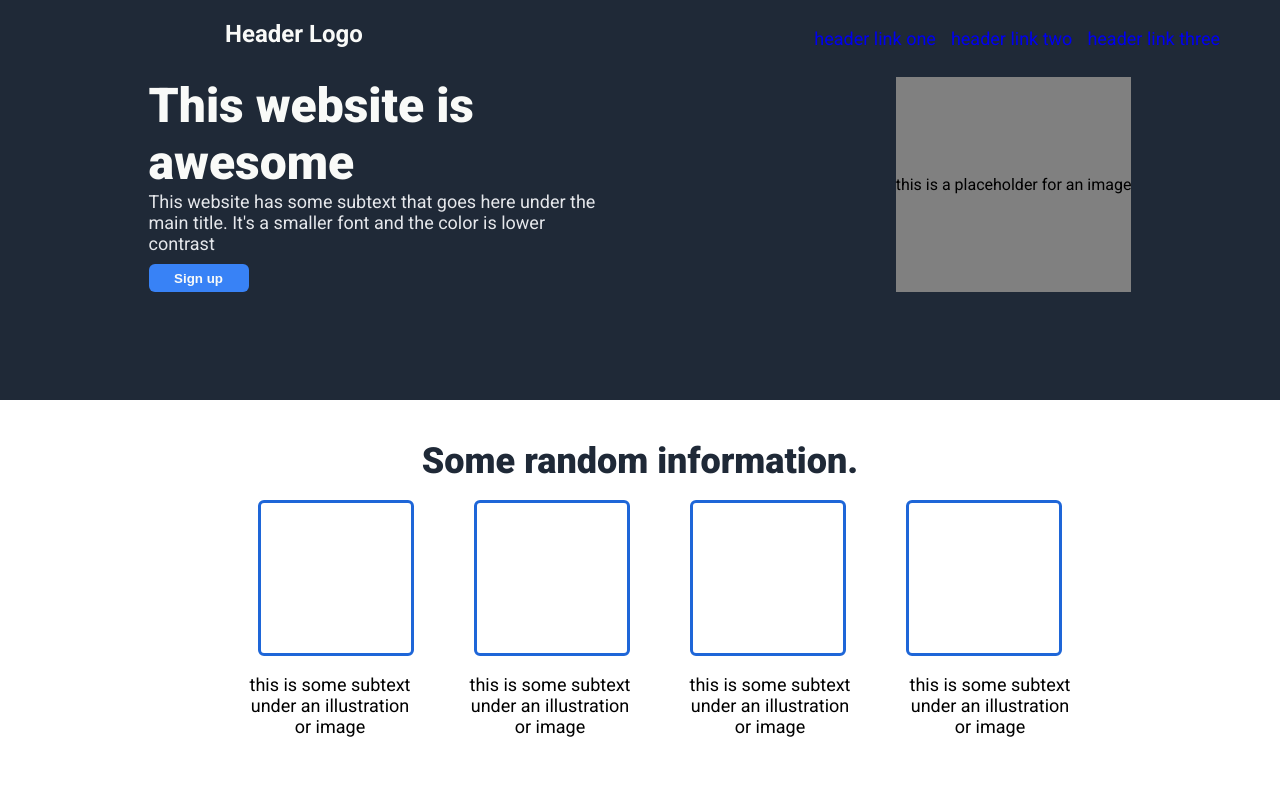
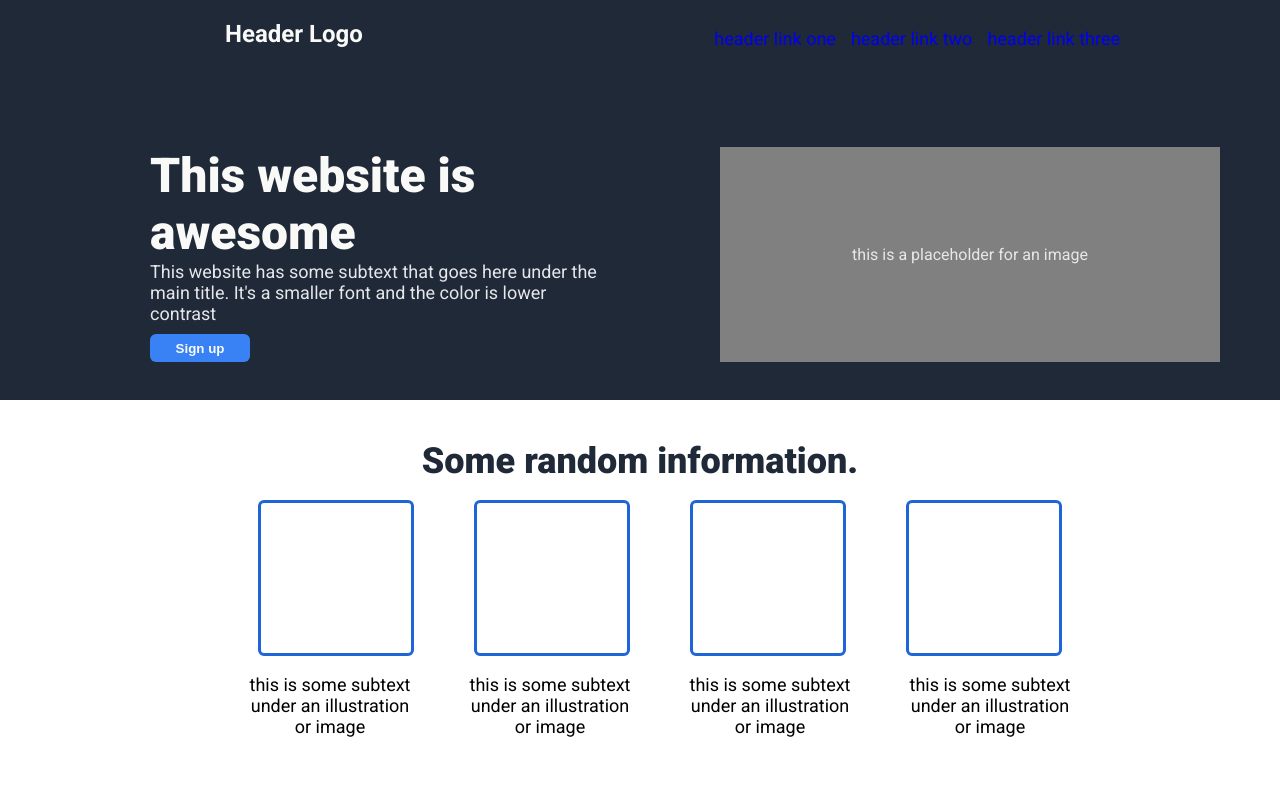
Before and after one commit to Megaflinterino/own_website, a plain HTML site: page index.html in a window 1280 px wide. Shown: the top 800 px of the page. Drawn offline with Linux system fonts and the light colour scheme.

Commit message:
Adjusted the size and positioning of the Placeholder at the top.

```diff
--- a/style.css
+++ b/style.css
@@ -18,6 +18,7 @@ ul{
     display: flex;
     justify-content: space-between;
     padding: 10px;
+    margin-bottom: 70px;
 }
 
 .header_logo{
@@ -33,7 +34,7 @@ ul{
     flex-direction: row;
     justify-content: center;
     gap: 15px;
-    padding-right: 50px;
+    padding-right: 150px;
 }
 
 .quote{
@@ -81,6 +82,7 @@ ul{
 .text_top{
     display: flex;
     flex-direction: column;
+    margin-left: 90px;
 }
 
 .text_placeholder_top{
@@ -97,7 +99,10 @@ ul{
 
 .placeholder{
     background-color: gray;
+    color: #e5e7eb;
     align-content: center;
+    text-align: center;
+    width: 500px;
 }
 
 .boxes{
```
Also changed, not shown: index.html (+2 -1 lines).
